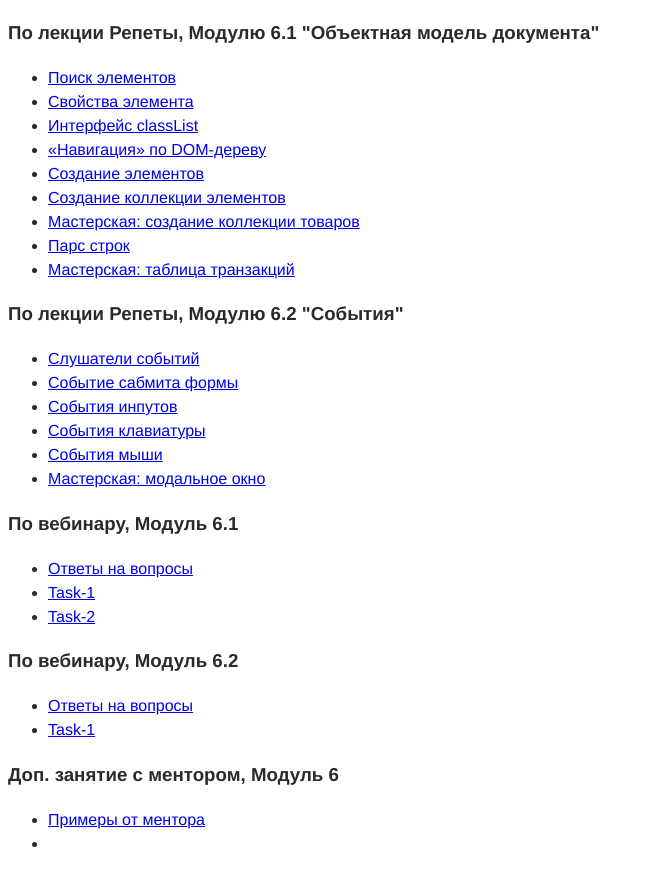
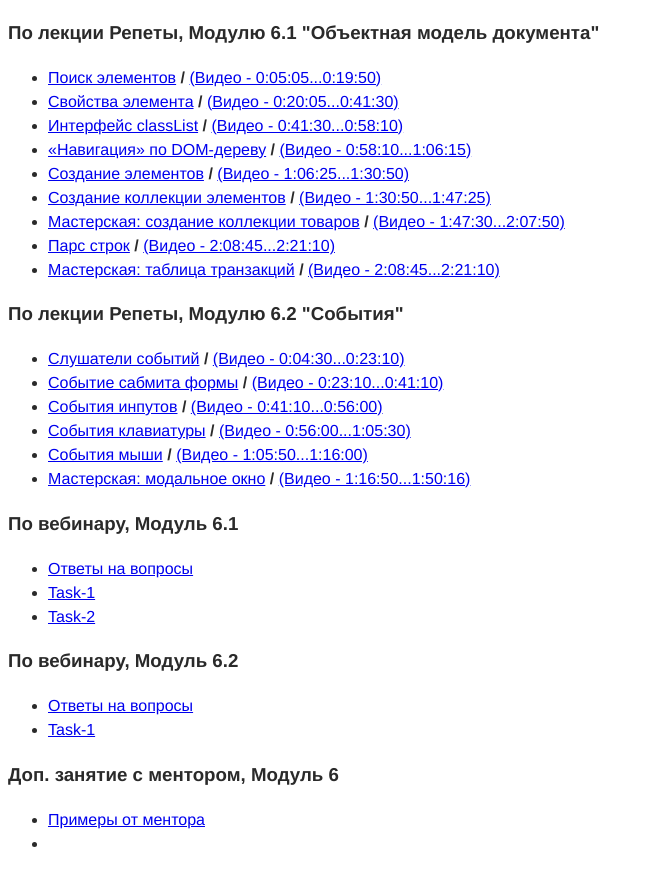
Before and after one commit to Angey22/JS-CW-6, a plain HTML site: page index.html in a window 1280 px wide. Shown: the whole page, without its empty margins (0-654 px from the left). Drawn offline with Linux system fonts and the light colour scheme.

Commit message:
Added time video notes on files from repeta lection 6-2

```diff
--- a/index.html
+++ b/index.html
@@ -14,30 +14,101 @@
     <ul>
       <li>
         <a href="./html_repeta_6-1/01-query-selectors.html">Поиск элементов</a>
+        <b>/</b>
+        <a
+          href="https://www.youtube.com/watch?v=Haq2JIuE6Rg&t=305s"
+          target="_blank"
+          rel="noreferrer noopener"
+          >(Видео - 0:05:05...0:19:50)</a
+        >
       </li>
+
       <li>
         <a href="./html_repeta_6-1/02-properties.html">Свойства элемента</a>
+        <b>/</b>
+        <a
+          href="https://www.youtube.com/watch?v=Haq2JIuE6Rg&t=1205s"
+          target="_blank"
+          rel="noreferrer noopener"
+          >(Видео - 0:20:05...0:41:30)</a
+        >
       </li>
+
       <li>
         <a href="./html_repeta_6-1/03-classlist.html">Интерфейс classList</a>
+        <b>/</b>
+        <a
+          href="https://www.youtube.com/watch?v=Haq2JIuE6Rg&t=2490s"
+          target="_blank"
+          rel="noreferrer noopener"
+          >(Видео - 0:41:30...0:58:10)</a
+        >
       </li>
+
       <li>
         <a href="./html_repeta_6-1/04-dom-traversal.html">«Навигация» по DOM-дереву</a>
+        <b>/</b>
+        <a
+          href="https://www.youtube.com/watch?v=Haq2JIuE6Rg&t=3490s"
+          target="_blank"
+          rel="noreferrer noopener"
+          >(Видео - 0:58:10...1:06:15)</a
+        >
       </li>
+
       <li>
         <a href="./html_repeta_6-1/05-creating-elements.html">Создание элементов</a>
+        <b>/</b>
+        <a
+          href="https://www.youtube.com/watch?v=Haq2JIuE6Rg&t=3985s"
+          target="_blank"
+          rel="noreferrer noopener"
+          >(Видео - 1:06:25...1:30:50)</a
+        >
       </li>
+
       <li>
         <a href="./html_repeta_6-1/06-collections.html">Создание коллекции элементов</a>
+        <b>/</b>
+        <a
+          href="https://www.youtube.com/watch?v=Haq2JIuE6Rg&t=5450s"
+          target="_blank"
+          rel="noreferrer noopener"
+          >(Видео - 1:30:50...1:47:25)</a
+        >
       </li>
+
       <li>
         <a href="./html_repeta_6-1/07-products.html">Мастерская: создание коллекции товаров</a>
+        <b>/</b>
+        <a
+          href="https://www.youtube.com/watch?v=Haq2JIuE6Rg&t=6450s"
+          target="_blank"
+          rel="noreferrer noopener"
+          >(Видео - 1:47:30...2:07:50)</a
+        >
       </li>
+
       <li>
         <a href="./html_repeta_6-1/08-templating.html">Парс строк</a>
+        <b>/</b>
+        <a
+          href="https://www.youtube.com/watch?v=Haq2JIuE6Rg&t=7725s"
+          target="_blank"
+          rel="noreferrer noopener"
+          >(Видео - 2:08:45...2:21:10)</a
+        >
       </li>
+
       <li>
         <a href="./html_repeta_6-1/09-transactions.html">Мастерская: таблица транзакций</a>
+        <b>/</b>
+        <a
+          href="https://www.youtube.com/watch?v=Haq2JIuE6Rg&t=7725s"
+          target="_blank"
+          rel="noreferrer noopener"
+          >(Видео - 2:08:45...2:21:10)</a
+        >
       </li>
     </ul>
 
@@ -46,12 +117,71 @@
     <!-- Разметка под лекцию Репеты по Модулю 6.2 -->
     <h3>По лекции Репеты, Модулю 6.2 "События"</h3>
     <ul>
-      <li><a href="./html_repeta_6-2/01-event-listeners.html">Слушатели событий</a></li>
-      <li><a href="./html_repeta_6-2/02-forms.html">Событие сабмита формы</a></li>
-      <li><a href="./html_repeta_6-2/03-input-events.html">События инпутов</a></li>
-      <li><a href="./html_repeta_6-2/04-keyboard-events.html">События клавиатуры</a></li>
-      <li><a href="./html_repeta_6-2/05-mouse-events.html">События мыши</a></li>
-      <li><a href="./html_repeta_6-2/06-modal.html">Мастерская: модальное окно</a></li>
+      <li>
+        <a href="./html_repeta_6-2/01-event-listeners.html">Слушатели событий</a>
+        <b>/</b>
+        <a
+          href="https://www.youtube.com/watch?v=iJq-NwbZL84&t=270s"
+          target="_blank"
+          rel="noreferrer noopener"
+          >(Видео - 0:04:30...0:23:10)</a
+        >
+      </li>
+
+      <li>
+        <a href="./html_repeta_6-2/02-forms.html">Событие сабмита формы</a>
+        <b>/</b>
+        <a
+          href="https://www.youtube.com/watch?v=iJq-NwbZL84&t=1390s"
+          target="_blank"
+          rel="noreferrer noopener"
+          >(Видео - 0:23:10...0:41:10)</a
+        >
+      </li>
+
+      <li>
+        <a href="./html_repeta_6-2/03-input-events.html">События инпутов</a>
+        <b>/</b>
+        <a
+          href="https://www.youtube.com/watch?v=iJq-NwbZL84&t=2470s"
+          target="_blank"
+          rel="noreferrer noopener"
+          >(Видео - 0:41:10...0:56:00)</a
+        >
+      </li>
+
+      <li>
+        <a href="./html_repeta_6-2/04-keyboard-events.html">События клавиатуры</a>
+        <b>/</b>
+        <a
+          href="https://www.youtube.com/watch?v=iJq-NwbZL84&t=3360s"
+          target="_blank"
+          rel="noreferrer noopener"
+          >(Видео - 0:56:00...1:05:30)</a
+        >
+      </li>
+
+      <li>
+        <a href="./html_repeta_6-2/05-mouse-events.html">События мыши</a>
+        <b>/</b>
+        <a
+          href="https://www.youtube.com/watch?v=iJq-NwbZL84&t=3950s"
+          target="_blank"
+          rel="noreferrer noopener"
+          >(Видео - 1:05:50...1:16:00)</a
+        >
+      </li>
+
+      <li>
+        <a href="./html_repeta_6-2/06-modal.html">Мастерская: модальное окно</a>
+        <b>/</b>
+        <a
+          href="https://www.youtube.com/watch?v=iJq-NwbZL84&t=4610s"
+          target="_blank"
+          rel="noreferrer noopener"
+          >(Видео - 1:16:50...1:50:16)</a
+        >
+      </li>
     </ul>
 
     <!-- Вебинар. Модуль 6.1 (https://www.youtube.com/watch?v=GoAumYNdyU0) -->
--- a/js_repeta_6-2/02-forms.js
+++ b/js_repeta_6-2/02-forms.js
@@ -1,4 +1,5 @@
-// Видео - 0:23:10...0:41:10
+//! Видео - 0:23:10...0:41:10
+
 /*
  * - Событие - 'submit'
  * - Действия браузера по умолчанию
--- a/js_repeta_6-2/04-keyboard-events.js
+++ b/js_repeta_6-2/04-keyboard-events.js
@@ -1,4 +1,4 @@
-// Видео - 0:56:00...1:05:30
+//! Видео - 0:56:00...1:05:30
 
 /*
  * Типы событий: 'keypress', 'keydown', 'keyup'
@@ -26,7 +26,7 @@ function onKeydown(event) {
   console.log('"event.key" =>', event.key);
   console.log('---------------------------------------------');
   // Выводим в лог значение свойства "code", служебного объекта-события - "KeyboardEvent".
-  console.log('"event.key" =>', event.code);
+  console.log('"event.code" =>', event.code);
   console.log('---------------------------------------------');
 };
 
--- a/js_repeta_6-2/05-mouse-events.js
+++ b/js_repeta_6-2/05-mouse-events.js
@@ -1,4 +1,4 @@
-// Видео - 1:05:50...1:16:00
+//! Видео - 1:05:50...1:16:00
 
 /*
  * События мыши:
@@ -19,7 +19,7 @@
 // event.currentTarget – это элемент, на который курсор перешёл.
 // event.relatedTarget – это элемент, с которого курсор ушёл (relatedTarget → currentTarget).
 
-// - 'mouseout' - предназначено для регистрации события, коггда курсор мыши уходит с элемента. Отличается от 'mouseleave' тем, что объект события передает не одну, а две ссылки:
+// - 'mouseout' - предназначено для регистрации события, когда курсор мыши уходит с элемента. Отличается от 'mouseleave' тем, что объект события передает не одну, а две ссылки:
 // event.currentTarget – это элемент, с которого курсор ушёл.
 // event.relatedTarget – это элемент, на который курсор перешёл (currentTarget → relatedTarget).
 
--- a/js_repeta_6-2/06-modal.js
+++ b/js_repeta_6-2/06-modal.js
@@ -1,4 +1,4 @@
-// Видео - 1:16:50
+//! Видео - 1:16:50...1:50:16
 
 /*
  * 1. Открыть и закрыть по кнопке
```
Also changed, not shown: html_repeta_6-2/01-event-listeners.html (+2 -0 lines), html_repeta_6-2/02-forms.html (+2 -1 lines), html_repeta_6-2/03-input-events.html (+2 -0 lines), html_repeta_6-2/04-keyboard-events.html (+2 -0 lines), html_repeta_6-2/05-mouse-events.html (+2 -0 lines), html_repeta_6-2/06-modal.html (+2 -0 lines), js_repeta_6-2/01-event-listeners.js (+4 -3 lines), js_repeta_6-2/03-input-events.js (+4 -3 lines).
